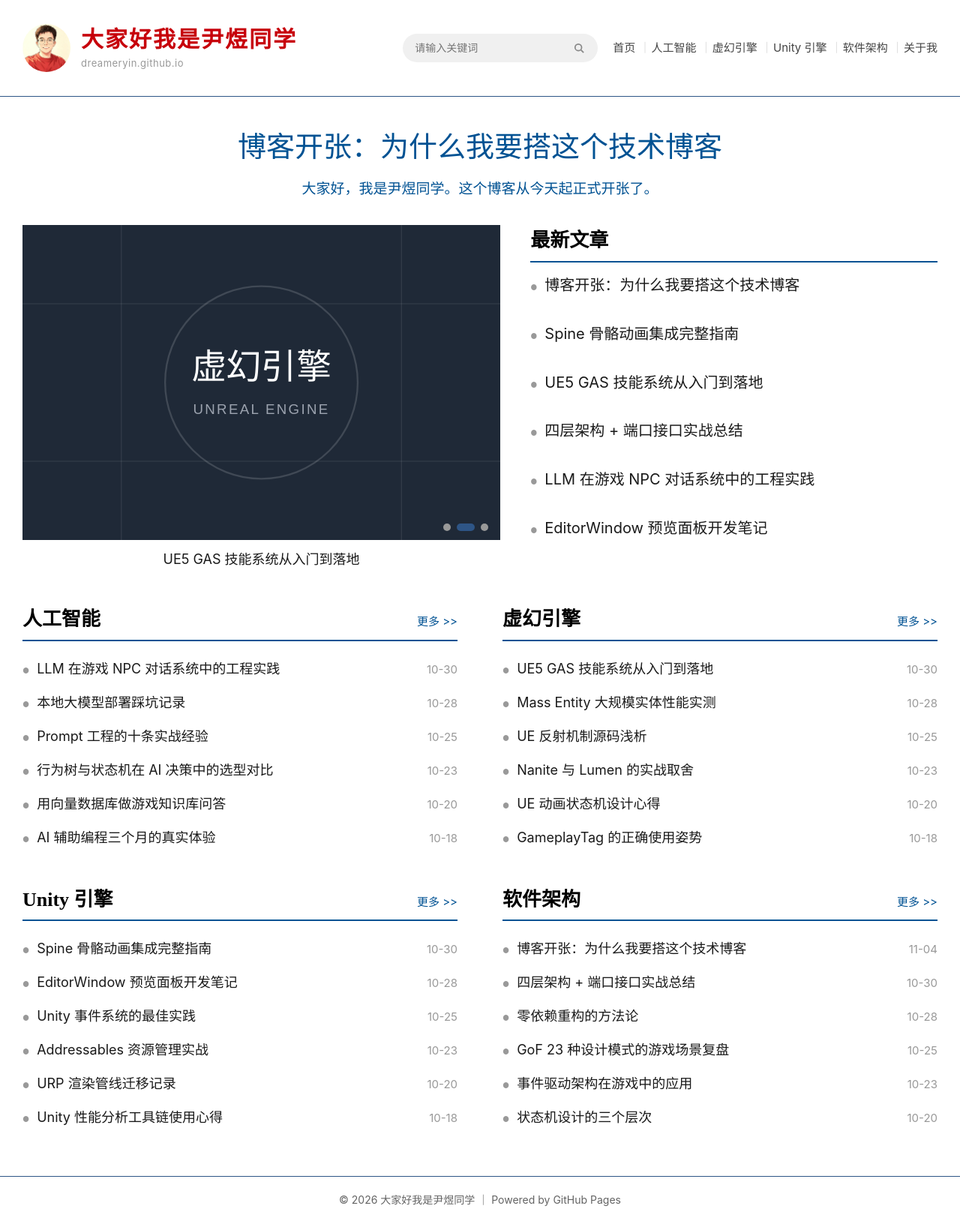
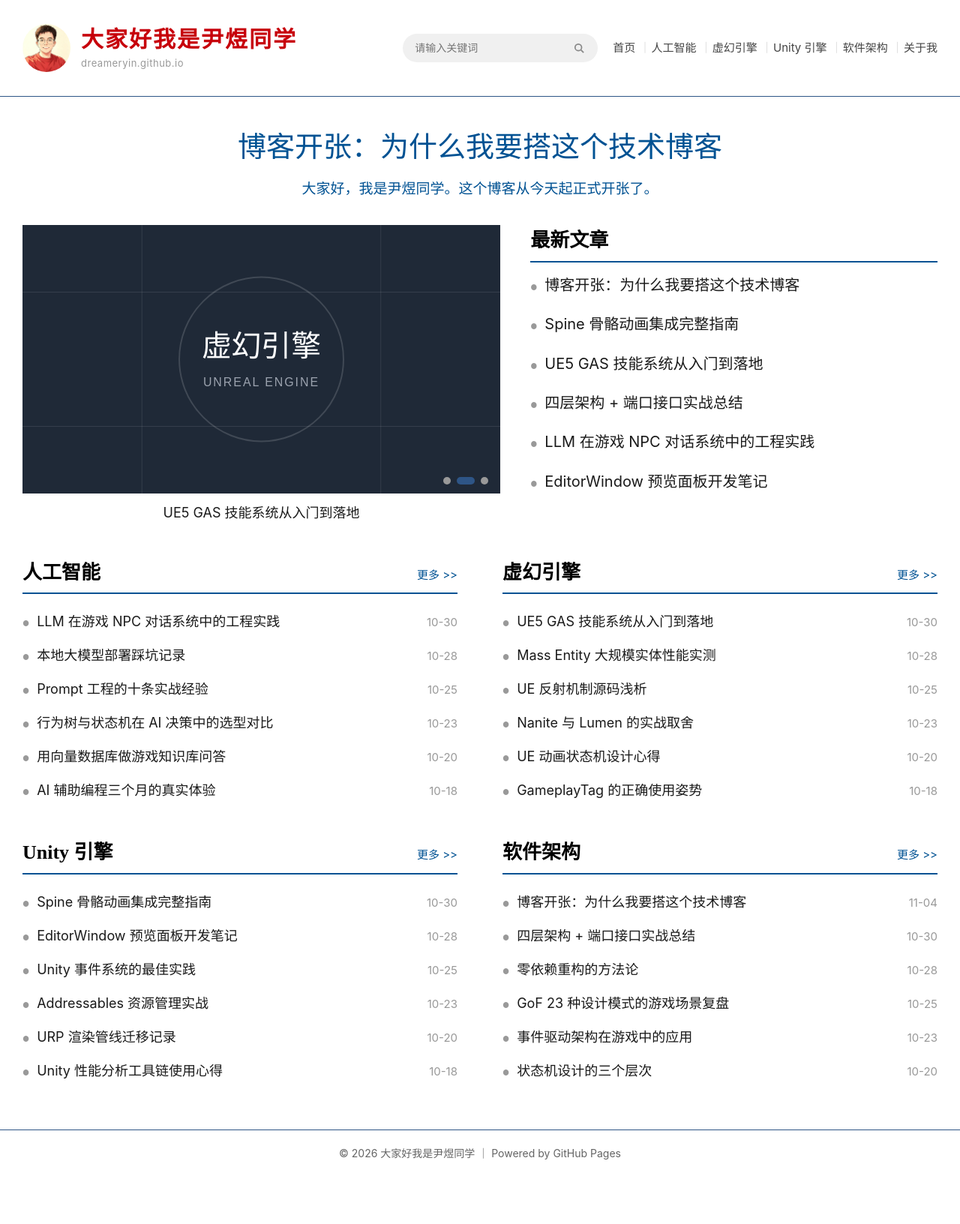
Before and after one commit to dreameryin/dreameryin.github.io, a Jekyll site: the page built from index.html, in a window 1280 px wide. Shown: the whole page at 75% size. Built offline with Jekyll 4.4.1, drawn with Linux system fonts in a browser that asks for light colours; after the commit the page ends 1569 px from its top, so only the background shows below that.

Commit message:
修改样式

```diff
--- a/assets/css/style.css
+++ b/assets/css/style.css
@@ -223,10 +223,11 @@ ul {
   display: block;
 }
 
-/* 焦点图：宽高比 660:435（gov.cn .news .focus 实测比例） */
+/* 焦点图：宽高比 850:477（gov.cn 首页焦点图文件实测像素） */
 .fcarousel-slide img {
   width: 100%;
-  aspect-ratio: 660 / 435;
+  /* gov.cn 焦点图实际文件 850×477（宽高比 1.78），按其比例显示 */
+  aspect-ratio: 850 / 477;
   height: auto;
   object-fit: cover;
   display: block;
```
